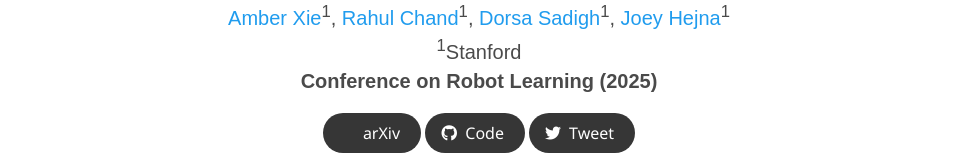
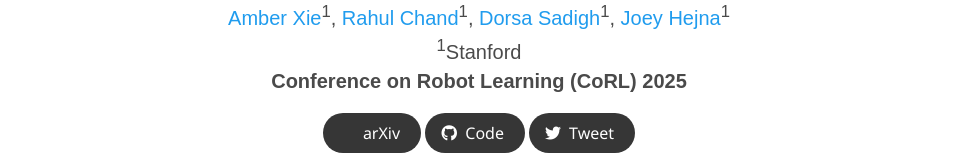
Before and after one commit to RahulSChand/iwr, a plain HTML site: page index.html in a window 1280 px wide. Shown: the part 181-341 px from the top of the page, without its empty margins (161-1120 px from the left). Drawn offline with nearby package versions, Linux system fonts and the light colour scheme; some icons are missing; a web font is replaced by a local one.

```diff
--- a/index.html
+++ b/index.html
@@ -77,7 +77,7 @@
           </div>
 
           <div class="is-size-5 publication-authors">
-            <span class="author-block"><b>Conference on Robot Learning (2025)</b></span>
+            <span class="author-block"><b>Conference on Robot Learning (CoRL) 2025</b></span>
           </div>
 
           <div class="column has-text-centered">
```
